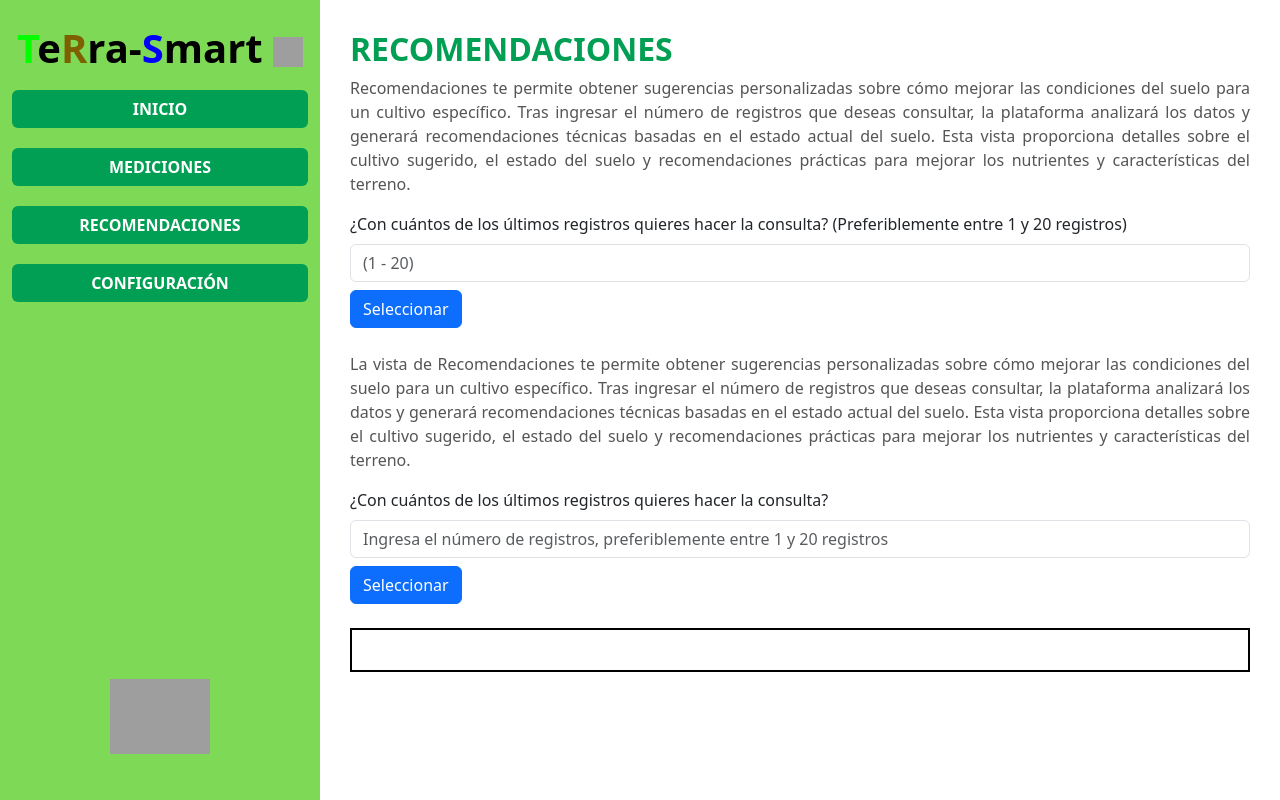
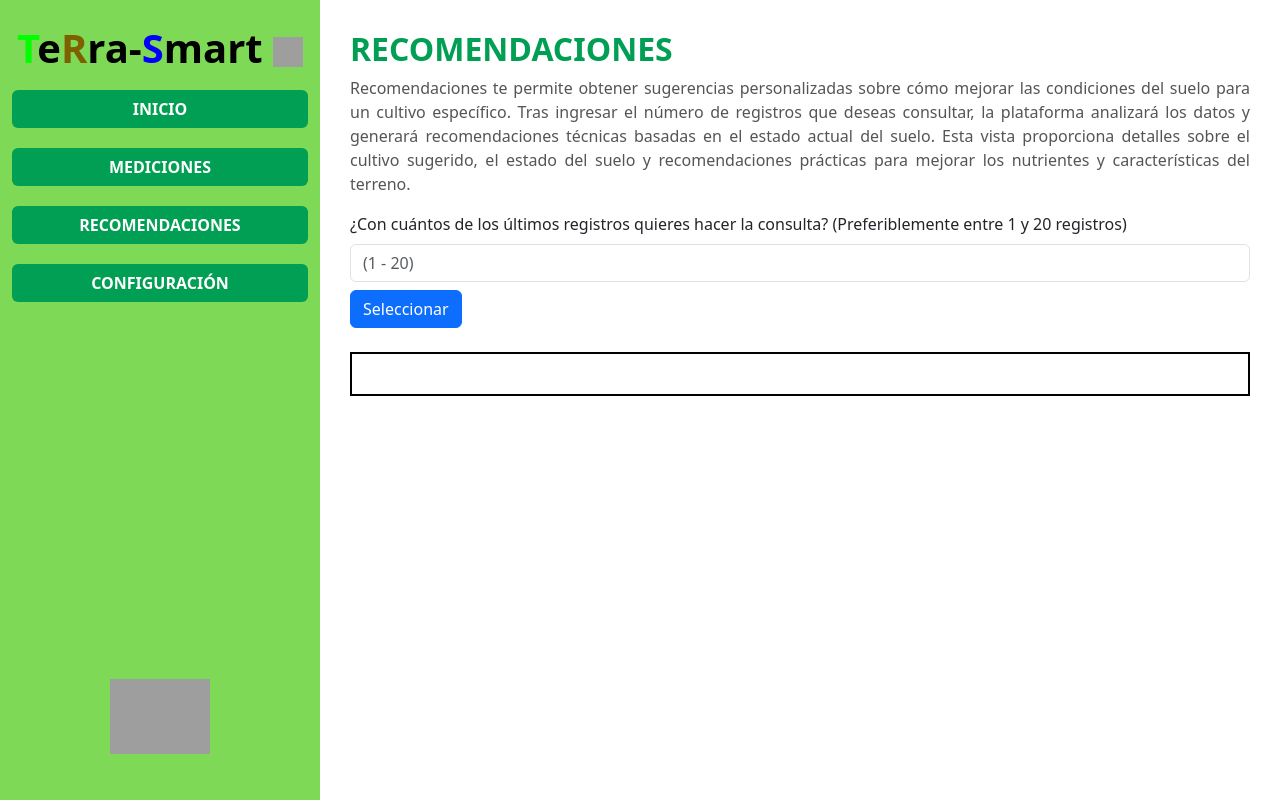
Before and after one commit to INOTJuannnka/ProyectoTerraSmart, a Django app: template TerraSmart/templates/recomendaciones.html in a window 1280 px wide. Run offline with Django 4.2, Linux system fonts and the light colour scheme; the template is opened without the code that fills it, so the values that code supplies are empty; parts of the project's set-up code (start-up, migrations or seed data) failed here and were passed over; grey boxes are pictures that could not be loaded.

Commit message:
README actualizado y correción a vistas

```diff
--- a/TerraSmart/firebase_config.py
+++ b/TerraSmart/firebase_config.py
@@ -3,14 +3,13 @@ import firebase_admin
 from firebase_admin import credentials,firestore
 
 # Ubicacion Juan PC
-#cred = credentials.Certificate("C:/Users/user/Documents/2025.1/Proyecto/ProyectoTerraSmart2.0/ProyectoTerraSmart/TerraSmart/terrasmart-c9c6d-firebase-adminsdk-fbsvc-c4df462741.json")
-#cred = credentials.Certificate("C:\\Users\\jvuan\\Documents\\TerraSmart\\ProyectoTerraSmart\\TerraSmart\\terrasmart-c9c6d-firebase-adminsdk-fbsvc-c4df462741.json")
+cred = credentials.Certificate("C:\\Users\\jvuan\\Documents\\TERRASMARTFINAL\\ProyectoTerraSmart\\TerraSmart\\terrasmart-c9c6d-firebase-adminsdk-fbsvc-c4df462741.json")
 
 # Ubicacion Miguel PC
 #cred = credentials.Certificate("D:/Mis documentos/Downloads/TerraSmart/ProyectoTerraSmart/TerraSmart/terrasmart-c9c6d-firebase-adminsdk-fbsvc-c4df462741.json")
 
 # Ubicacion PC Julian
-cred = credentials.Certificate("C:/Users/user/Documents/2025.1/Proyecto/ProyectoTerraSmart2.0/ProyectoTerraSmart/TerraSmart/terrasmart-c9c6d-firebase-adminsdk-fbsvc-c4df462741.json")
+#cred = credentials.Certificate("C:/Users/user/Documents/2025.1/Proyecto/ProyectoTerraSmart2.0/ProyectoTerraSmart/TerraSmart/terrasmart-c9c6d-firebase-adminsdk-fbsvc-c4df462741.json")
 
 firebase_admin.initialize_app(cred)
 db = firestore.client()
--- a/TerraSmart/templates/recomendaciones.html
+++ b/TerraSmart/templates/recomendaciones.html
@@ -24,22 +24,6 @@
     </div>
 </form>
 
-<div class="intro-description" style="text-align: justify;">
-  <p>
-    La vista de Recomendaciones te permite obtener sugerencias personalizadas sobre cómo mejorar las condiciones del suelo para un cultivo específico. Tras ingresar el número de registros que deseas consultar, la plataforma analizará los datos y generará recomendaciones técnicas basadas en el estado actual del suelo. Esta vista proporciona detalles sobre el cultivo sugerido, el estado del suelo y recomendaciones prácticas para mejorar los nutrientes y características del terreno.
-  </p>
-</div>
-
-
-<!-- Sección para seleccionar la cantidad de registros -->
-<form method="post" action="{% url 'recomendaciones' %}">
-    {% csrf_token %}
-    <div class="mb-4">
-        <label for="cantidad_registros" class="form-label">¿Con cuántos de los últimos registros quieres hacer la consulta?</label>
-        <input type="number" id="cantidad_registros" name="cantidad_registros" class="form-control" min="1" max="30" placeholder="Ingresa el número de registros, preferiblemente entre 1 y 20 registros" required>
-        <button type="submit" class="btn btn-primary mt-2">Seleccionar</button>
-    </div>
-</form>
 
 <div class="record-box">
   {% for r in resultados %}
--- a/project_core/settings.py
+++ b/project_core/settings.py
@@ -98,7 +98,7 @@ DATABASES = {
        'ENGINE': 'django.db.backends.mysql',
        'NAME': 'terrasmart',
        'USER': 'root',
-       'PASSWORD': 'admin',
+       'PASSWORD': 'root',
        'HOST': '127.0.0.1',
        'PORT': '3306',
    }
```
Also changed, not shown: TerraSmart/templates/mediciones.html (+0 -7 lines), requirements.txt (added, +10 -0 lines).
